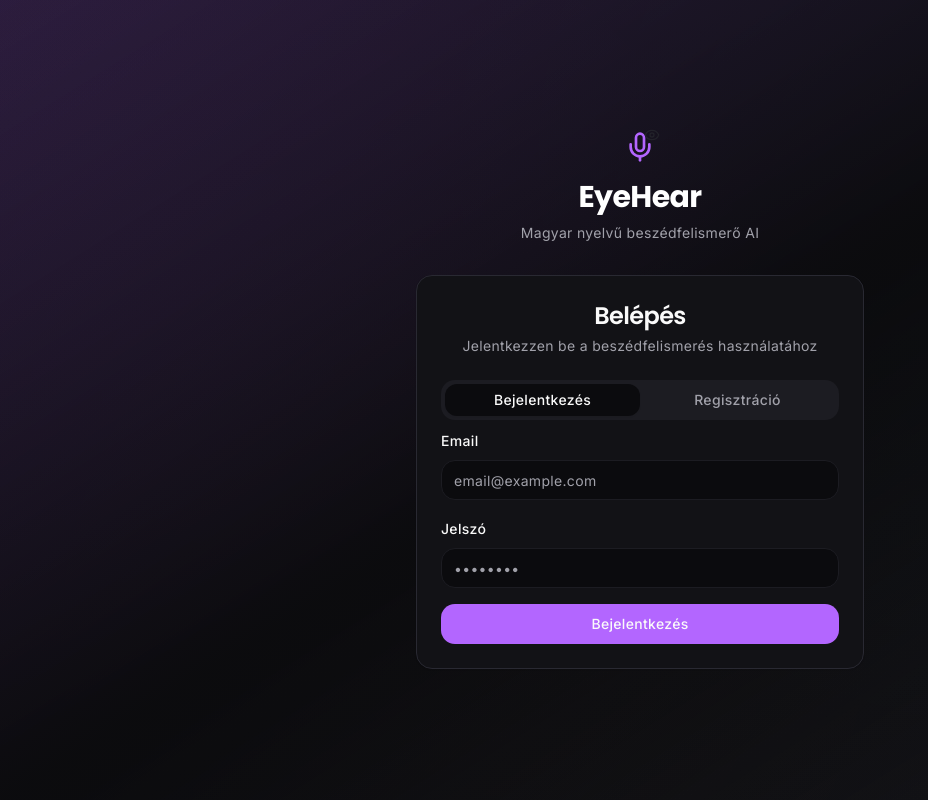
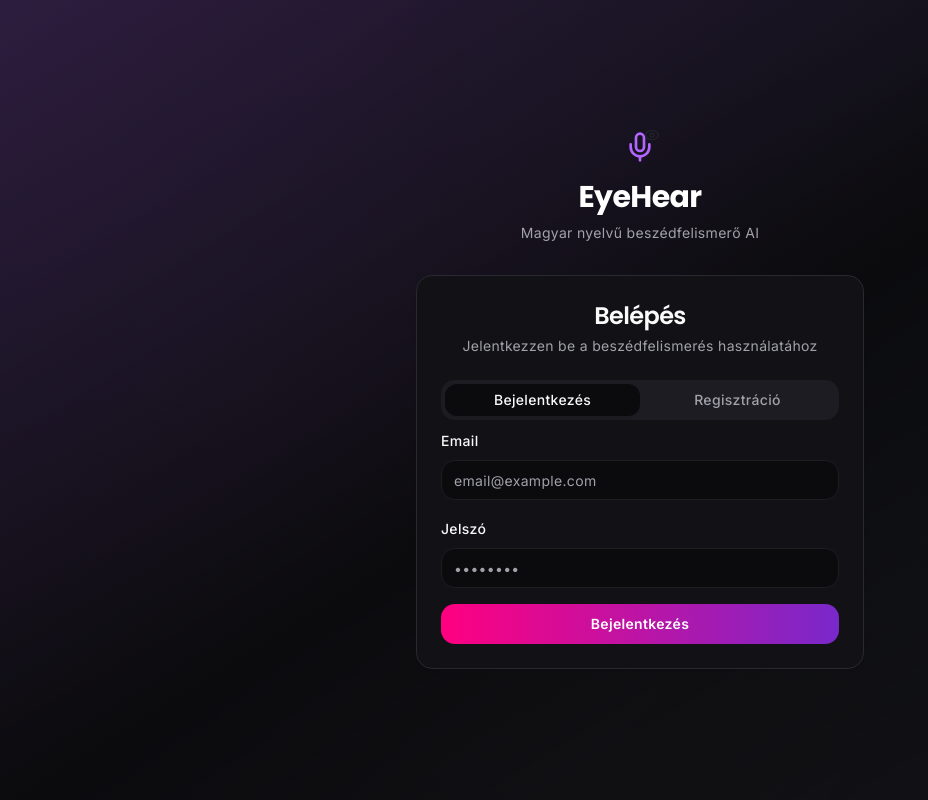
Before and after one commit to monolitproduct/eyehear-hungarian-flow, a React (Vite) app: page /auth in a window 1280 px wide. Shown: the whole page, without its empty margins (0-928 px from the left). Built offline with nearby package versions, Linux system fonts and the light colour scheme.

Commit message:
Add gradient to login button

```diff
--- a/src/pages/Auth.tsx
+++ b/src/pages/Auth.tsx
@@ -189,7 +189,7 @@ export default function Auth() {
                       required
                     />
                   </div>
-                  <Button type="submit" className="w-full" disabled={loading}>
+                  <Button type="submit" className="w-full bg-gradient-to-r from-[#FF0080] to-[#7928CA] hover:from-[#FF0080]/90 hover:to-[#7928CA]/90 text-white font-bold" disabled={loading}>
                     {loading && <Loader2 className="mr-2 h-4 w-4 animate-spin" />}
                     Bejelentkezés
                   </Button>
```
